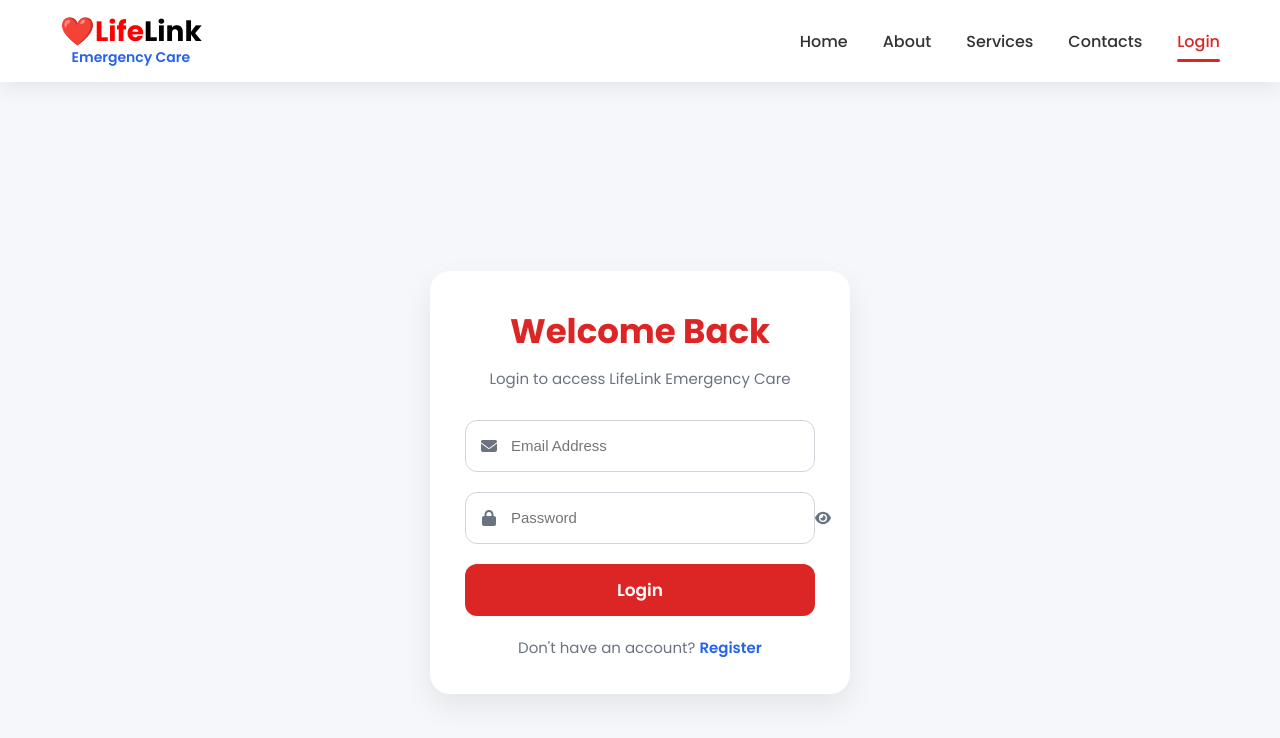
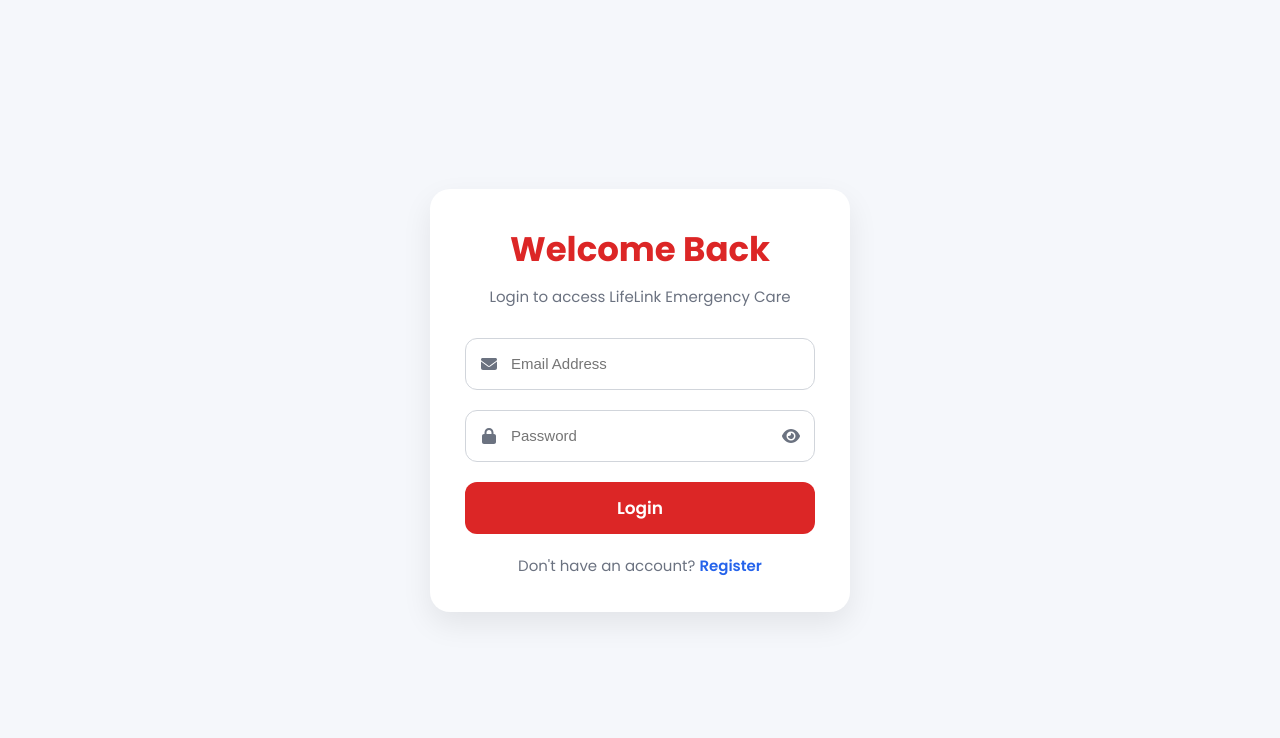
Before and after one commit to Vamsi-063/LifeLink, a React (Vite) app: page /login in a window 1280 px wide. Shown: the top 738 px of the page. Built offline with nearby package versions, Linux system fonts and the light colour scheme.

Commit message:
Updated contact page and fixed login UI

```diff
--- a/src/App.jsx
+++ b/src/App.jsx
@@ -1,16 +1,21 @@
 import React from "react";
+import { useLocation } from "react-router-dom";
 import AppRoutes from "./routes/AppRoutes";
 import Navbar from "./components/Navbar";
 
 function App() {
+  const location = useLocation();
+
+  const hideNavbar =
+    location.pathname === "/login" ||
+    location.pathname === "/register";
 
   return (
     <>
-      <Navbar />
+      {!hideNavbar && <Navbar />}
       <AppRoutes />
     </>
   );
-
 }
 
 export default App;
--- a/src/pages/Contact.jsx
+++ b/src/pages/Contact.jsx
@@ -3,57 +3,80 @@ import {
   FaPhone,
   FaEnvelope,
   FaLocationDot,
+  FaWhatsapp,
 } from "react-icons/fa6";
 
 function Contact() {
-
   return (
-
     <section className="contact-page page-background">
-
       <div className="container">
 
         <h1>Contact Support</h1>
 
         <p className="section-text">
-          We are here when you need us the most.
-          LifeLink connects you with reliable emergency support
-          anytime, anywhere.
+          Need help? Contact the LifeLink Emergency Care support team.
+          You can call, email, or chat with us on WhatsApp anytime.
         </p>
 
         <div className="contact-wrapper">
 
           <div className="contact-info">
 
-            <div className="contact-card">
+            {/* Phone */}
 
+            <a
+              href="tel:+91YOUR_PHONE_NUMBER"
+              className="contact-card"
+            >
               <FaPhone />
 
               <div>
-                <h3>Emergency Helpline</h3>
-                <p>Call 108 for immediate medical assistance.</p>
+                <h3>Call Support</h3>
+                <p>+91 8639337702</p>
               </div>
 
-            </div>
+            </a>
 
-            <div className="contact-card">
+            {/* Email */}
 
+            <a
+              href="mailto:lifelinkemergencycare@gmail.com"
+              className="contact-card"
+            >
               <FaEnvelope />
 
               <div>
-                <h3>lifelinkemergencycare@gmail.com</h3>
-                <p>Our support team will respond quickly.</p>
+                <h3>Email Support</h3>
+                <p>lifelinksupport108@gmail.com</p>
               </div>
 
-            </div>
+            </a>
+
+            {/* WhatsApp */}
+
+            <a
+              href="https://wa.me/91YOUR_PHONE_NUMBER"
+              target="_blank"
+              rel="noopener noreferrer"
+              className="contact-card"
+            >
+              <FaWhatsapp />
+
+              <div>
+                <h3>WhatsApp Support</h3>
+                <p>Chat with us instantly</p>
+              </div>
+
+            </a>
+
+            {/* Address */}
 
             <div className="contact-card">
-
               <FaLocationDot />
 
               <div>
-                <h3>Emergency Care Center</h3>
-                <p>Find nearby healthcare assistance easily.</p>
+                <h3>LifeLink Emergency Care</h3>
+                <p>Andhra Pradesh, India</p>
               </div>
 
             </div>
@@ -74,7 +97,7 @@ function Contact() {
 
             <textarea
               rows="5"
-              placeholder="Describe your emergency or message"
+              placeholder="Describe your message"
             ></textarea>
 
             <button className="primary-btn">
@@ -90,11 +113,10 @@ function Contact() {
         </h2>
 
         <p className="map-text">
-          Locate emergency services near you and get help faster.
+          Locate emergency services near you.
         </p>
 
         <div className="contact-map">
-
           <iframe
             title="LifeLink Location"
             src="https://www.google.com/maps?q=Andhra Pradesh&output=embed"
@@ -104,15 +126,11 @@ function Contact() {
             loading="lazy"
             allowFullScreen
           ></iframe>
-
         </div>
 
       </div>
-
     </section>
-
   );
-
 }
 
 export default Contact;
--- a/src/styles/global.css
+++ b/src/styles/global.css
@@ -66,36 +66,51 @@ button{
     --white:#ffffff;
 
 }
-
-/* ==============================
-        NAVBAR STYLE
-============================== */
+/* ================= NAVBAR ================= */
 
 .navbar{
-    width:100%;
-    padding:18px 60px;
     display:flex;
     justify-content:space-between;
     align-items:center;
-    background:#ffffff;
-    box-shadow:0 5px 20px rgba(0,0,0,0.08);
+    padding:15px 60px;
+    background:#fff;
+    box-shadow:0 2px 10px rgba(0,0,0,.08);
     position:sticky;
     top:0;
     z-index:1000;
 }
 
-
-/* LOGO */
-
 .logo{
+    display:flex;
+    flex-direction:column;
+}
+
+.brand{
+    display:flex;
+    align-items:center;
+}
+
+.heart{
+    font-size:42px;
+}
+
+.life{
+    color:red;
     font-size:28px;
     font-weight:700;
-    color:#dc2626;
-    cursor:pointer;
-}
-
-
-/* NAV LINKS */
+}
+
+.link{
+    color:#111;
+    font-size:28px;
+    font-weight:700;
+}
+
+.tagline{
+    color:#2563eb;
+    font-weight:600;
+    margin-left:48px;
+}
 
 .nav-links{
     display:flex;
@@ -103,50 +118,41 @@ button{
     gap:35px;
 }
 
-
 .nav-links a{
-
     text-decoration:none;
-    color:#333;
-    font-size:16px;
+    color:#222;
+    font-size:18px;
     font-weight:500;
-    position:relative;
-    transition:0.3s;
-
-}
-
-
-.nav-links a:hover{
-
-    color:#dc2626;
-
-}
-
-
-
-/* ACTIVE PAGE HIGHLIGHT */
+}
 
 .nav-links a.active{
-
-    color:#dc2626;
-
-}
-
-
-.nav-links a.active::after{
-
-    content:"";
-    position:absolute;
-    bottom:-8px;
-    left:0;
-    width:100%;
-    height:3px;
-    background:#dc2626;
-    border-radius:10px;
-
-}
-
-
+    color:red;
+    border-bottom:3px solid red;
+    padding-bottom:5px;
+}
+
+/* Mobile */
+
+@media(max-width:768px){
+
+.navbar{
+    flex-direction:column;
+    gap:15px;
+    padding:15px;
+}
+
+.nav-links{
+    flex-wrap:wrap;
+    justify-content:center;
+    gap:18px;
+}
+
+.tagline{
+    margin-left:0;
+    text-align:center;
+}
+
+}
 
 /* LOGOUT BUTTON */
 
@@ -740,9 +746,12 @@ button{
 ========================= */
 
 .about-page{
-    padding:60px 0;
+    padding:40px 20px;
+    min-height:calc(100vh - 70px);
     background:#fff;
-    min-height:80vh;
+    box-sizing:border-box;
+    display:flex;
+    align-items:center;
 }
 
 .about-content{
@@ -962,6 +971,15 @@ button{
     padding:25px;
     border-radius:18px;
     box-shadow:0 5px 15px rgba(0,0,0,.05);
+    text-decoration:none;
+    color:inherit;
+    cursor:pointer;
+    transition:0.3s;
+}
+
+.contact-card:hover{
+    transform:translateY(-5px);
+    box-shadow:0 10px 25px rgba(0,0,0,.12);
 }
 
 .contact-card svg{
@@ -1078,18 +1096,75 @@ button{
 }
 
 }
+/* Phone */
+.contact-card:nth-child(1) svg{
+    color:#2563eb;
+}
+
+/* Email */
+.contact-card:nth-child(2) svg{
+    color:#dc2626;
+}
+
+/* WhatsApp */
+.contact-card:nth-child(3) svg{
+    color:#25D366;
+}
+
+/* Location */
+.contact-card:nth-child(4) svg{
+    color:#f59e0b;
+}
+
+.contact-card{
+    display:flex;
+    align-items:center;
+    gap:20px;
+    background:#fff;
+    padding:22px;
+    border-radius:18px;
+    box-shadow:0 6px 18px rgba(0,0,0,.08);
+    text-decoration:none;
+    color:inherit;
+    transition:all .3s ease;
+    cursor:pointer;
+}
+
+.contact-card:hover{
+    transform:translateY(-6px);
+    box-shadow:0 14px 28px rgba(0,0,0,.12);
+}
+
+.contact-card svg{
+    width:60px;
+    height:60px;
+    padding:15px;
+    border-radius:50%;
+    background:#f3f4f6;
+    font-size:24px;
+}
+
+.contact-card h3{
+    font-size:20px;
+    margin-bottom:5px;
+    color:#111827;
+}
+
+.contact-card p{
+    color:#6b7280;
+    font-size:15px;
+}
 
 /* =========================
    LOGIN / AUTH PAGE
 ========================= */
 
 .auth-page{
-    min-height:85vh;
+    min-height:calc(100vh - 70px);
     display:flex;
     align-items:center;
     justify-content:center;
-    background:#f8fafc;
-    padding:40px 20px;
+    padding:20px;
 }
 
 .auth-container{
@@ -1099,6 +1174,7 @@ button{
     padding:35px;
     border-radius:20px;
     box-shadow:0 12px 30px rgba(0,0,0,.08);
+    box-sizing:border-box;
 }
 
 .auth-container h1{
@@ -1125,9 +1201,20 @@ button{
 
 .input-box{
     position:relative;
-}
-
-.input-box svg{
+    width:100%;
+}
+
+.input-box input{
+    width:100%;
+    height:52px;
+    padding:0 50px 0 45px;
+    border:1px solid #d1d5db;
+    border-radius:12px;
+    outline:none;
+    font-size:15px;
+}
+
+.input-box > svg{
     position:absolute;
     left:16px;
     top:50%;
@@ -1136,32 +1223,41 @@ button{
     font-size:16px;
 }
 
-.input-box input{
-    width:100%;
-    height:52px;
-    border:1px solid #d1d5db;
-    border-radius:12px;
-    padding:0 45px;
-    font-size:15px;
-    outline:none;
-    transition:.3s;
-}
-
-.input-box input:focus{
-    border-color:var(--secondary);
-    box-shadow:0 0 0 3px rgba(37,99,235,.15);
-}
-
-/* Password Eye */
 
 .eye-icon{
     position:absolute;
     right:16px;
     top:50%;
     transform:translateY(-50%);
+    display:flex;
+    align-items:center;
+    justify-content:center;
     cursor:pointer;
     color:#6b7280;
-    font-size:16px;
+    font-size:18px;
+}
+.eye-icon:hover{
+    color:#2563eb;
+}
+
+/* Password Eye */
+
+.eye-icon{
+    position:absolute;
+    right:15px;
+    top:50%;
+    transform:translateY(-50%);
+    display:flex;
+    align-items:center;
+    justify-content:center;
+    cursor:pointer;
+    color:#6b7280;
+    font-size:18px;
+    z-index:10;
+}
+
+.eye-icon:hover{
+    color:#2563eb;
 }
 
 /* Login Button */
```
Also changed, not shown: src/App.css (line endings or trailing spaces).
